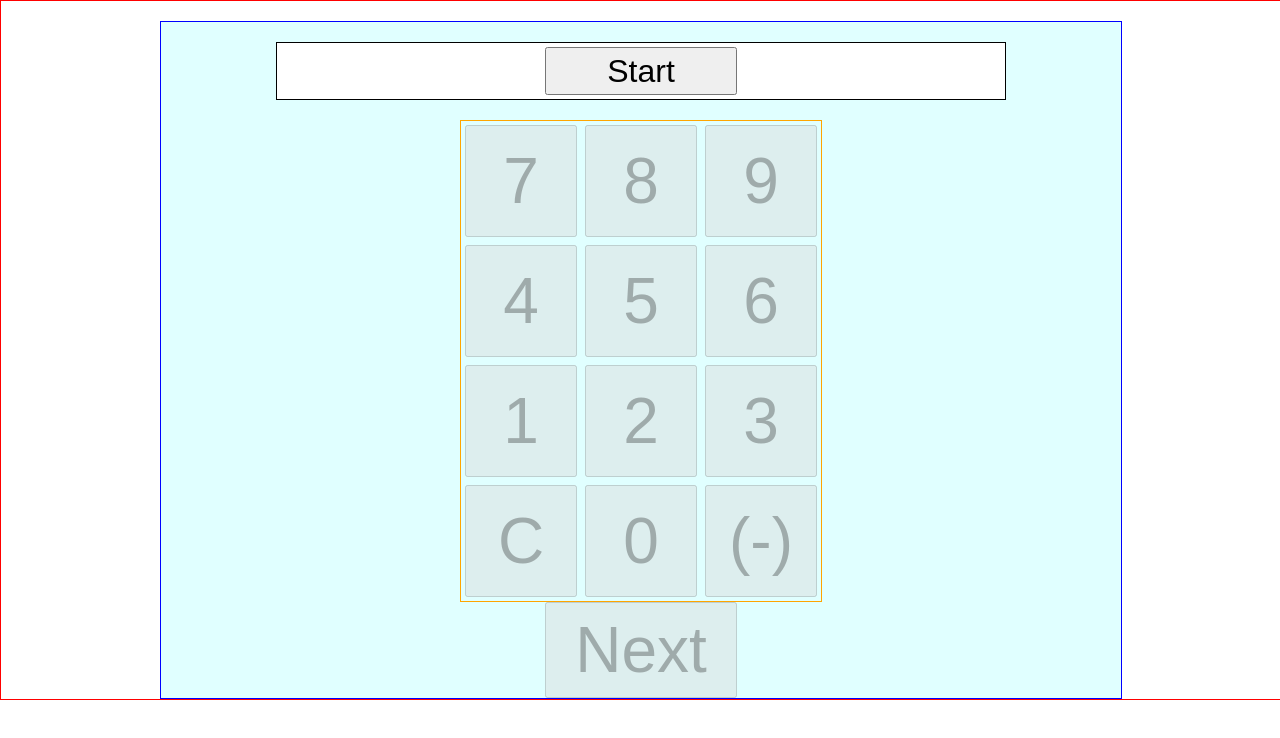
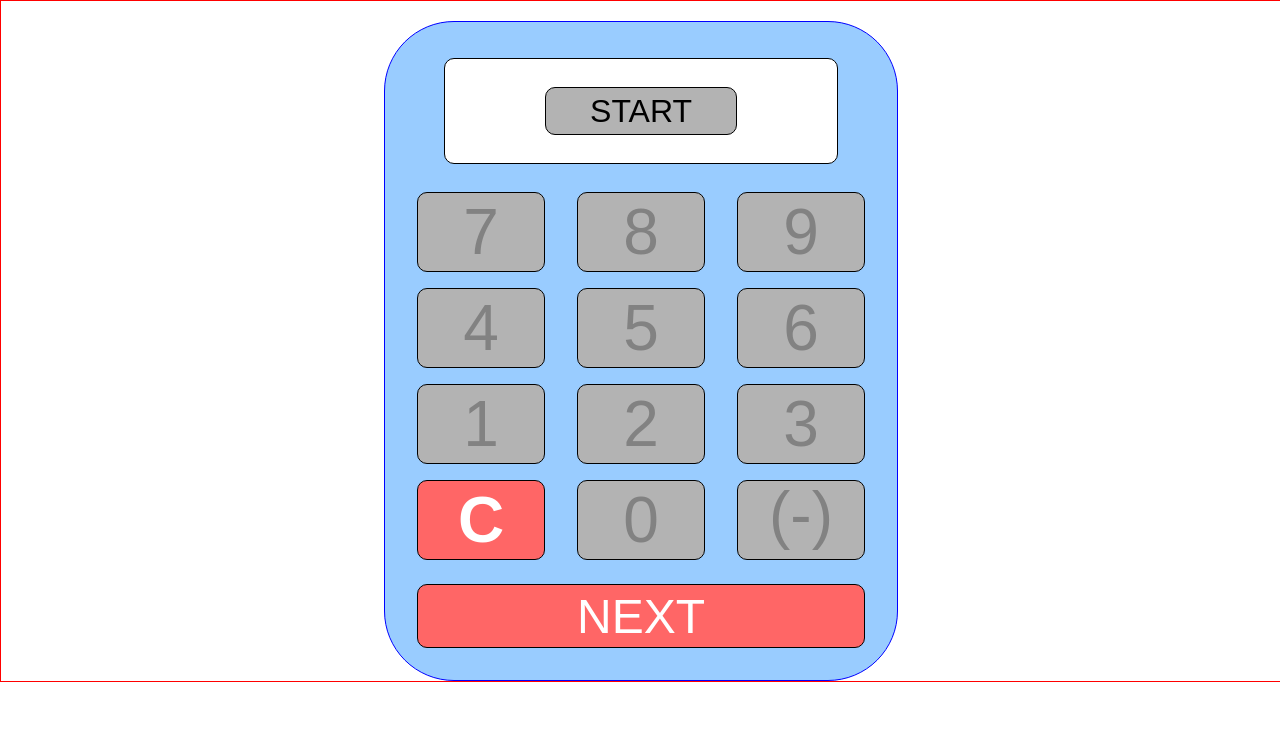
Before and after one commit to HeyItsFelipe/math-drills, a React (Create React App) app in the folder client/: page / in a window 1280 px wide. Shown: the top 738 px of the page. Built offline with nearby package versions, Linux system fonts and the light colour scheme.

Commit message:
Updates input css

```diff
--- a/client/src/Input.css
+++ b/client/src/Input.css
@@ -2,40 +2,65 @@
 
 .Input {
     margin: auto;
-    width: 75%;
+    width: 40%;
     border: 1px solid blue;
-    background: lightcyan;
+    background: #99CCFF;
+    border-radius: 70px;
+    padding-top: 1rem;
+    padding-bottom: 2rem;
 }
 
 .Input-screen {
     margin: 20px auto 20px auto;
     width: 75%;
-    height: 3rem;
+    height: 6rem;
     background: white;
     border: 1px solid black;
     padding: 4px;
+    border-radius: 10px;
 }
 
 .Input-buttons {
     margin: auto;
     width: fit-content;
-    border: 1px solid orange;
+    /* border: 1px solid orange; */
 }
 
 .Input-next {
     margin: auto;
     width: fit-content;
+    padding-top: 1rem;
 }
 
 .Input-buttons-btn {
-    width: 7rem;
-    height: 7rem;
+    width: 8rem;
+    height: 5rem;
     font-size: 4rem;
     margin: 4px;
+    background-color: #b3b3b3;
+    border: 1px solid black;
+    border-radius: 10px;
+    margin-left: 16px;
+    margin-right: 16px;
+    margin-bottom: 8px;
+    margin-top: 8px;
+    outline: none;
+}
+
+.Input-buttons-btn-clear {
+    background-color: #FF6666;
+    color: white;
+    font-weight: 600;
+}
+
+.Input-buttons-btn-negative {
+    position: relative;
+    top: -5px;
 }
 
 .Input-start {
     margin: auto;
+    margin-top: 1.5rem;
     width: fit-content;
 }
 
@@ -43,12 +68,24 @@
     width: 12rem;
     height: 3rem;
     font-size: 2rem;
+    text-transform: uppercase;
+    background-color: #b3b3b3;
+    border: 1px solid black;
+    border-radius: 10px;
+    outline: none;
 }
 
 .Input-nextBtn {
-    width: 12rem;
-    height: 6rem;
-    font-size: 4rem;
+    width: 28rem;
+    height: 4rem;
+    font-size: 3rem;
+    text-transform: uppercase;
+    background-color: #b3b3b3;
+    border: 1px solid black;
+    border-radius: 10px;
+    background-color: #FF6666;
+    color: white;
+    outline: none;
 }
 
 .Input-problem {
--- a/client/src/Input.js
+++ b/client/src/Input.js
@@ -52,11 +52,15 @@ class Input extends Component {
     }
 
     enableInput = (event) => {
-        console.log(event.target.value);
+        let value = null;
         if (this.state.started) {
-            let number = event.target.value;
+            if (event === "-") {
+                value = "-"
+            } else {
+                value = event.target.value;
+            }
             this.setState(prevState => ({
-                inputValue: prevState.inputValue.concat(number)
+                inputValue: prevState.inputValue.concat(value)
             }));
         }
     }
@@ -70,12 +74,15 @@ class Input extends Component {
     renderButton = (value) => {
         if (value === "C") {
             return (
-                <button className="Input-buttons-btn" disabled={!this.state.started} onClick={this.clearInput} value={value}>{value}</button>
+                <button className="Input-buttons-btn Input-buttons-btn-clear" disabled={!this.state.started} onClick={this.clearInput} value={value}>{value}</button>
             );
         }
         if (value === "-") {
+            // let negative = `(${value})`;
             return (
-                <button className="Input-buttons-btn" disabled={!this.state.started} onClick={this.enableInput} value={value}>({value})</button>
+                <button className="Input-buttons-btn" disabled={!this.state.started} onClick={(e) => this.enableInput("-")} value={value}>
+                    <span className="Input-buttons-btn-negative">({value})</span>
+                </button>
             );
         }
         return (
```
